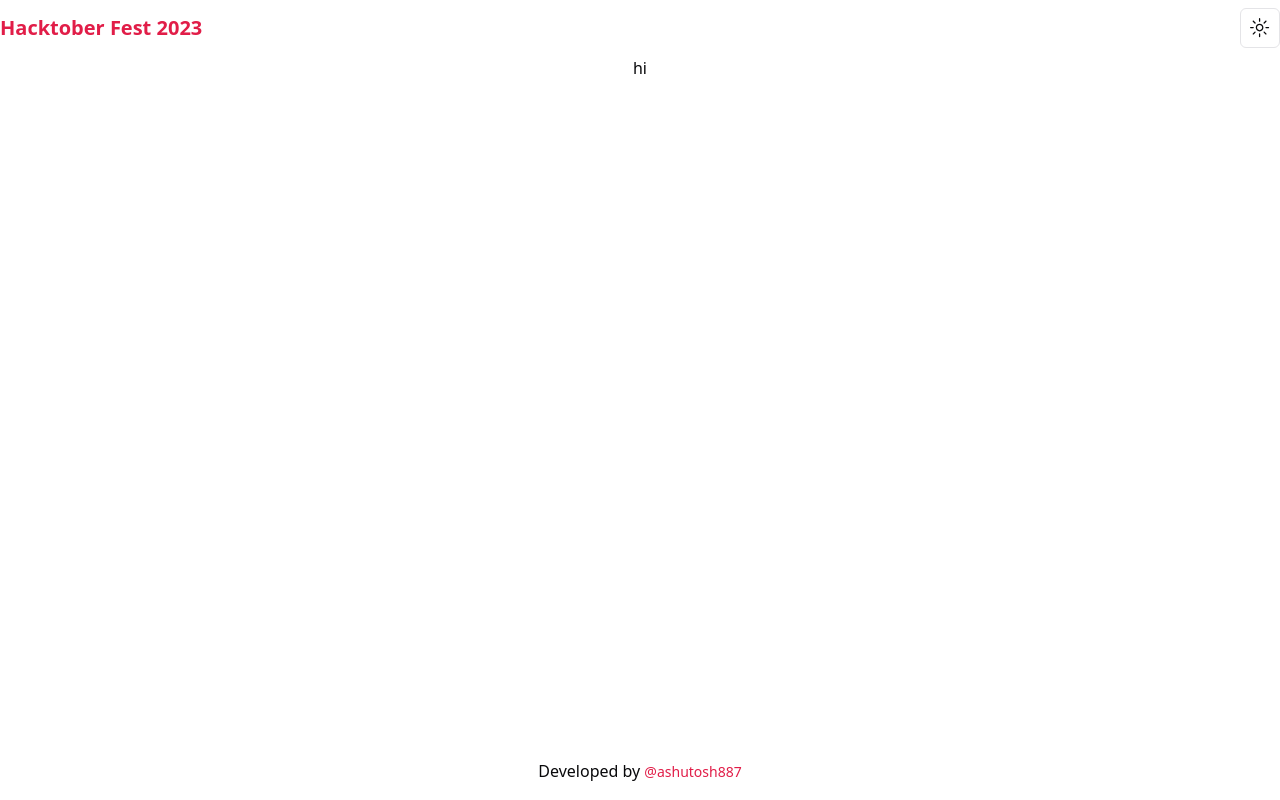
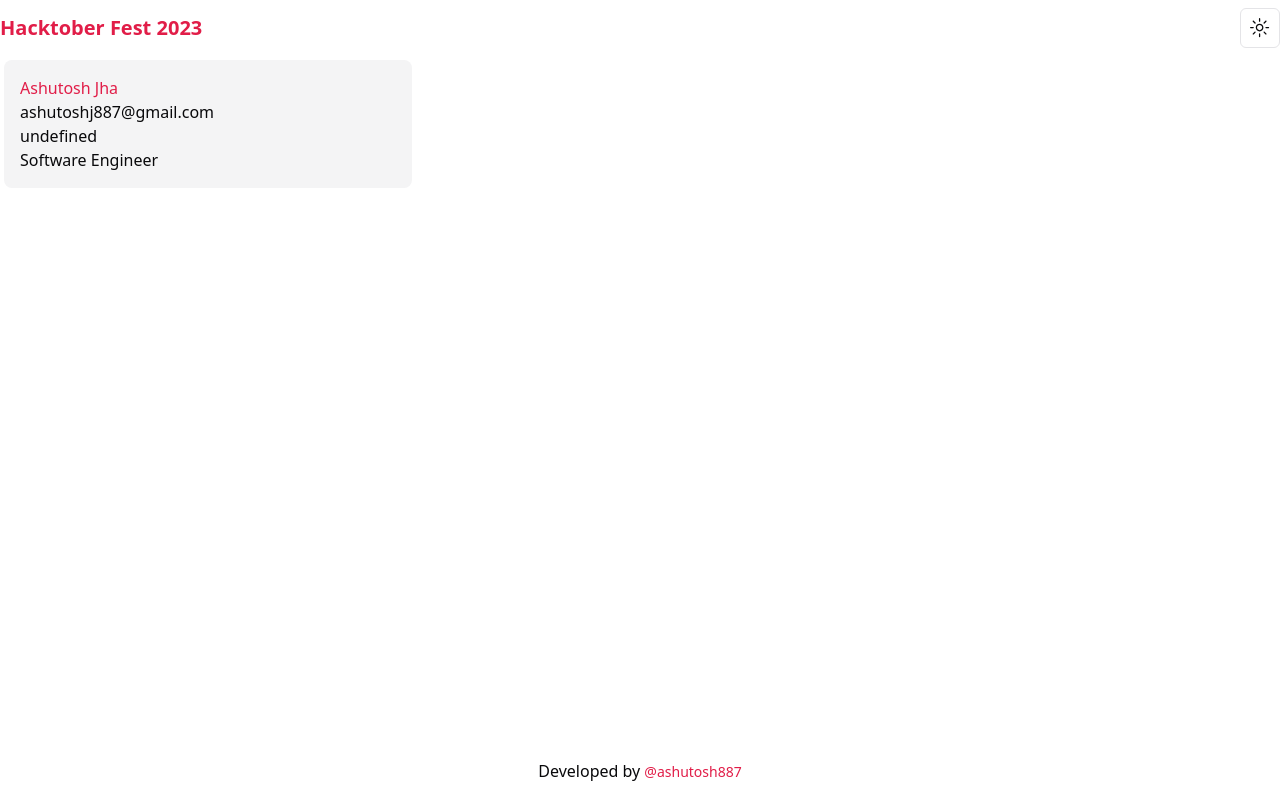
Before and after one commit to ashutosh887/hacktober-2023, a Next.js app: page / in a window 1280 px wide. Built offline with nearby package versions, Linux system fonts and the light colour scheme.

Commit message:
update: UI & flow

```diff
--- a/src/app/page.tsx
+++ b/src/app/page.tsx
@@ -1,6 +1,10 @@
+"use client";
+
+import React from "react";
+import data from "@/config/data.json";
+import Nav from "@/components/common/Nav";
 import Footer from "@/components/common/Footer";
-import Nav from "@/components/common/Nav";
-import React from "react";
+import UserCard from "@/components/common/UserCard";
 
 type Props = {};
 
@@ -9,7 +13,13 @@
     <div className="flex flex-col min-h-screen items-center max-h-screen">
       <Nav />
 
-      <div className="flex-grow overflow-y-scroll">hi</div>
+      <div className="flex-grow overflow-y-scroll w-full max-w-7xl">
+        <div className="grid w-full grid-cols-1 sm:grid-cols-2 md:grid-cols-3 lg:grid-cols-3 gap-4">
+          {data.map((item, index) => {
+            return <UserCard key={index} {...item} />;
+          })}
+        </div>
+      </div>
 
       <Footer />
     </div>
--- /dev/null
+++ b/src/components/common/UserCard.tsx
@@ -0,0 +1,30 @@
+import { extractUserName } from "@/util/extractUserName";
+import React, { useEffect, useState } from "react";
+
+type Props = {
+  name?: string;
+  email?: string;
+  githubUrl?: string;
+  about?: string;
+};
+
+function UserCard({ name, email, githubUrl, about }: Props) {
+  const [userName, setUserName] = useState<string | null>("");
+
+  useEffect(() => {
+    if (githubUrl) {
+      setUserName(extractUserName(githubUrl));
+    }
+  }, [githubUrl]);
+
+  return (
+    <div className="bg-secondary flex flex-col rounded-lg p-4 m-1">
+      <span className="text-primary">{name || "undefined"}</span>
+      <span>{email || "undefined"}</span>
+      <span>{userName || "undefined"}</span>
+      <span>{about || "undefined"}</span>
+    </div>
+  );
+}
+
+export default UserCard;
--- a/src/config/data.json
+++ b/src/config/data.json
@@ -1,7 +1,8 @@
 [
     {
         "name": "Ashutosh Jha",
-        "github": "ashutosh887",
-        "about": "Software Engineer / Open Source Contributor"
+        "email": "ashutoshj887@gmail.com",
+        "githubURL": "https://github.com/ashutosh887/",
+        "about": "Software Engineer"
     }
 ]
--- a/src/config/structure.json
+++ /dev/null
@@ -1,5 +0,0 @@
-{
-    "name": "your name",
-    "about": "something about you",
-    "github": "your GitHub username"
-}
--- /dev/null
+++ b/src/config/template.json
@@ -0,0 +1,6 @@
+{
+    "name": "your name",
+    "email": "your email id",
+    "githubURL": "your github profile URL",
+    "about": "something about you"
+}
--- /dev/null
+++ b/src/util/extractUserName.ts
@@ -0,0 +1,10 @@
+export function extractUserName(githubURL: string) {
+  const regex = /https:\/\/github\.com\/([^/]+)/;
+  const match = githubURL.match(regex);
+
+  if (match && match[1]) {
+    return match[1];
+  } else {
+    return null; // Invalid GitHub URL
+  }
+}
```
